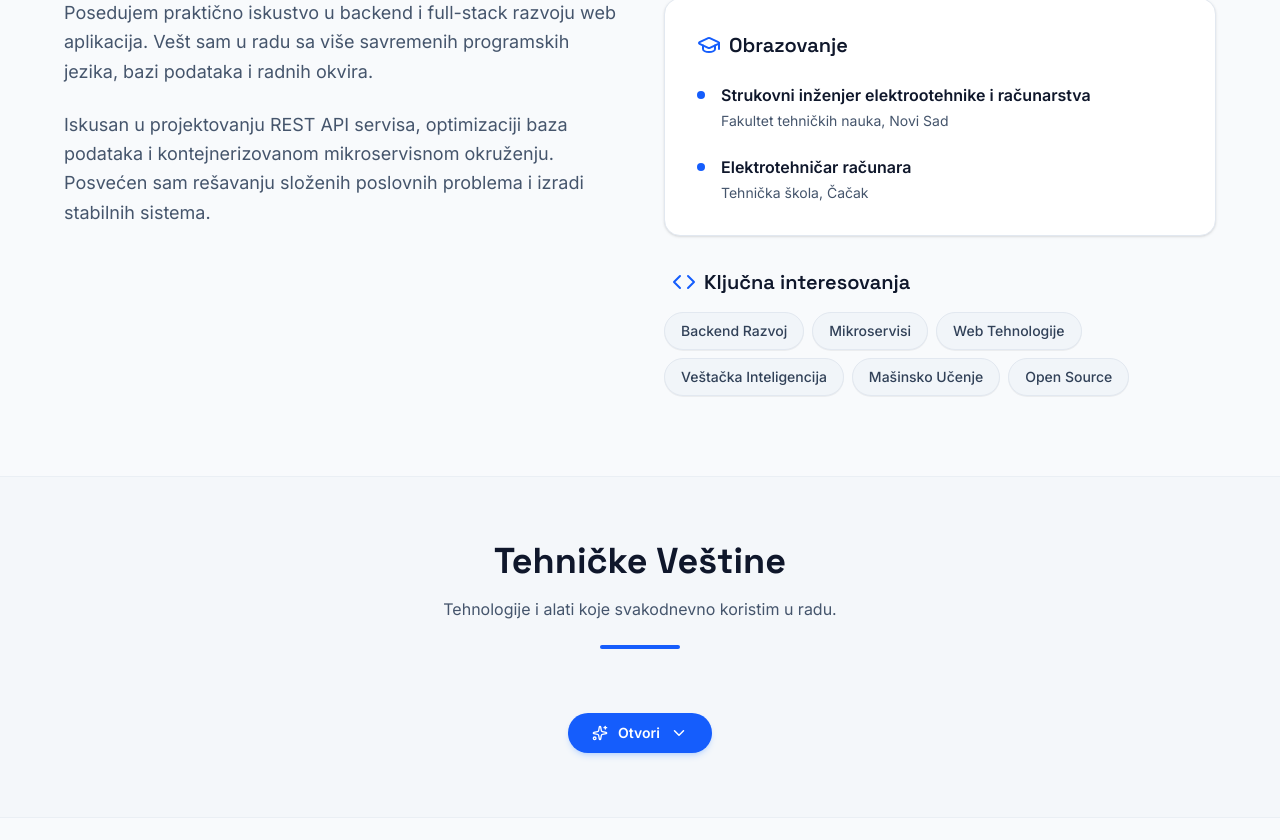
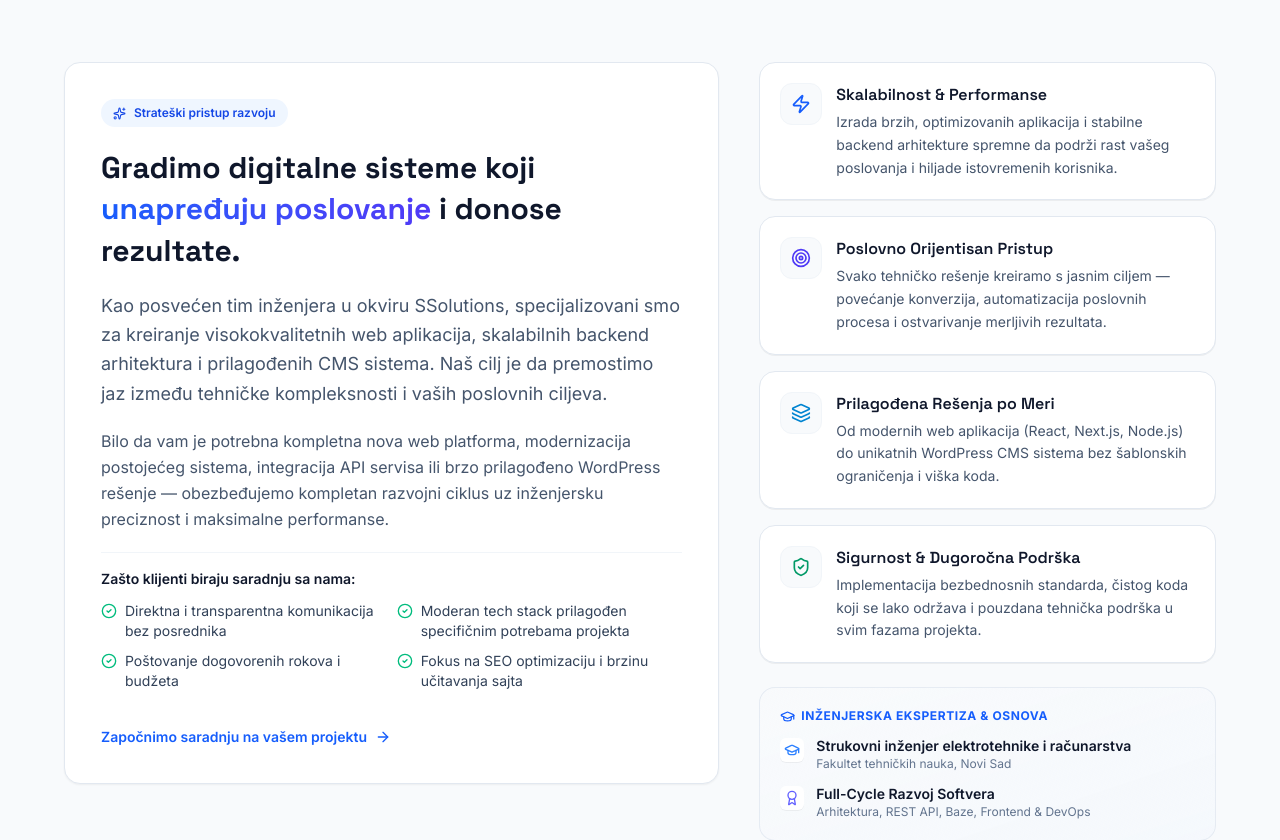
Before and after one commit to Strahinja-Sretenovic/Portfolio, a React (Vite) app: page / in a window 1280 px wide. Shown: the part 1043-1883 px from the top of the page. Built offline with nearby package versions, Linux system fonts and the light colour scheme.

Commit message:
feat: transition to SSolutions branding
Update contact email to ssolutionsrs@gmail.com across all components, refactor the "About" section to focus on business pillars, and improve mail integration links.

```diff
--- a/src/components/About.tsx
+++ b/src/components/About.tsx
@@ -1,114 +1,221 @@
 import { motion } from "motion/react";
 import { SectionHeader } from "./SectionHeader";
-import { GraduationCap, Code } from "lucide-react";
+import {
+  Zap,
+  Target,
+  ShieldCheck,
+  Layers,
+  GraduationCap,
+  Award,
+  CheckCircle2,
+  Sparkles,
+  ArrowRight
+} from "lucide-react";
 import { useLanguage } from "../context/LanguageContext";
 
 export function About() {
   const { language } = useLanguage();
   const isSr = language === "sr";
 
-  const education = [
+  const businessPillars = [
     {
-      degree: isSr ? "Strukovni inženjer elektrootehnike i računarstva" : "B.A.E. – Software & Information Technologies",
-      school: isSr ? "Fakultet tehničkih nauka, Novi Sad" : "Faculty of Technical Sciences, Novi Sad",
+      icon: <Zap className="w-5 h-5 text-blue-600 dark:text-blue-400" />,
+      title: isSr ? "Skalabilnost & Performanse" : "High Performance & Scalability",
+      description: isSr
+        ? "Izrada brzih, optimizovanih aplikacija i stabilne backend arhitekture spremne da podrži rast vašeg poslovanja i hiljade istovremenih korisnika."
+        : "Building lightning-fast, optimized web applications and robust backends designed to scale with your business and traffic surges.",
     },
     {
-      degree: isSr ? "Elektrotehničar računara" : "Electronics Technician",
-      school: isSr ? "Tehnička škola, Čačak" : "Technical School, Čačak",
+      icon: <Target className="w-5 h-5 text-indigo-600 dark:text-indigo-400" />,
+      title: isSr ? "Poslovno Orijentisan Pristup" : "Business-First Development",
+      description: isSr
+        ? "Svako tehničko rešenje kreiramo s jasnim ciljem — povećanje konverzija, automatizacija poslovnih procesa i ostvarivanje merljivih rezultata."
+        : "Every line of code is engineered with clear business outcomes in mind — driving customer conversions, automation, and measurable ROI.",
+    },
+    {
+      icon: <Layers className="w-5 h-5 text-sky-600 dark:text-sky-400" />,
+      title: isSr ? "Prilagođena Rešenja po Meri" : "Tailored Full-Stack Solutions",
+      description: isSr
+        ? "Od modernih web aplikacija (React, Next.js, Node.js) do unikatnih WordPress CMS sistema bez šablonskih ograničenja i viška koda."
+        : "From bespoke web platforms (React, Next.js, Node.js) to custom WordPress CMS solutions engineered without bloat or template constraints.",
+    },
+    {
+      icon: <ShieldCheck className="w-5 h-5 text-emerald-600 dark:text-emerald-400" />,
+      title: isSr ? "Sigurnost & Dugoročna Podrška" : "Security & Long-Term Reliability",
+      description: isSr
+        ? "Implementacija bezbednosnih standarda, čistog koda koji se lako održava i pouzdana tehnička podrška u svim fazama projekta."
+        : "Industry-standard security practices, clean maintainable codebases, and dependable technical support across every project stage.",
     },
   ];
 
-  const interests = isSr
+  const credentials = [
+    {
+      title: isSr ? "Strukovni inženjer elektrotehnike i računarstva" : "B.A.E. – Software & Information Technologies",
+      institution: isSr ? "Fakultet tehničkih nauka, Novi Sad" : "Faculty of Technical Sciences, Novi Sad",
+      icon: <GraduationCap className="w-4 h-4 text-blue-500" />,
+    },
+    {
+      title: isSr ? "Full-Cycle Razvoj Softvera" : "Full-Cycle Software Engineering",
+      institution: isSr ? "Arhitektura, REST API, Baze, Frontend & DevOps" : "Architecture, REST APIs, Databases, Frontend & DevOps",
+      icon: <Award className="w-4 h-4 text-indigo-500" />,
+    },
+  ];
+
+  const keyStrengths = isSr
     ? [
-        "Backend Razvoj",
-        "Mikroservisi",
-        "Web Tehnologije",
-        "Veštačka Inteligencija",
-        "Mašinsko Učenje",
-        "Open Source",
+        "Direktna i transparentna komunikacija bez posrednika",
+        "Moderan tech stack prilagođen specifičnim potrebama projekta",
+        "Poštovanje dogovorenih rokova i budžeta",
+        "Fokus na SEO optimizaciju i brzinu učitavanja sajta",
       ]
     : [
-        "Backend Development",
-        "Microservices",
-        "Web Tech",
-        "AI",
-        "Machine Learning",
-        "Open Source",
+        "Direct, transparent communication without agency middlemen",
+        "Modern tech stack customized to specific project needs",
+        "Strict adherence to project deadlines and agreed budgets",
+        "Deep focus on SEO performance, mobile speed, and usability",
       ];
 
   return (
     <section id="about" className="py-20 px-6">
       <div className="max-w-6xl mx-auto">
-        <SectionHeader title={isSr ? "O Meni" : "About Me"} />
+        <SectionHeader
+          title={isSr ? "O Nama" : "About Us"}
+          subtitle={isSr ? "Pretvaramo kompleksne tehničke zahteve u brza, pouzdana i profitabilna digitalna rešenja." : "Transforming complex technical ideas into fast, scalable, and profitable digital products."}
+        />
 
-        <div className="grid grid-cols-1 lg:grid-cols-2 gap-12 mt-12 items-start">
+        {/* Main Content Grid */}
+        <div className="grid grid-cols-1 lg:grid-cols-12 gap-10 mt-12 items-start">
+          {/* Left Column: Business Bio & Story */}
           <motion.div
-            initial={{ opacity: 0, x: -20 }}
-            whileInView={{ opacity: 1, x: 0 }}
+            initial={{ opacity: 0, y: 20 }}
+            whileInView={{ opacity: 1, y: 0 }}
             viewport={{ once: true }}
             transition={{ duration: 0.5 }}
-            className="prose prose-slate dark:prose-invert"
+            className="lg:col-span-7 space-y-6"
           >
-            <p className="text-lg text-slate-600 dark:text-slate-300 leading-relaxed mb-6">
-              {isSr
-                ? "Posedujem praktično iskustvo u backend i full-stack razvoju web aplikacija. Vešt sam u radu sa više savremenih programskih jezika, bazi podataka i radnih okvira."
-                : "I have hands-on experience in backend and full-stack development. Proficient across multiple programming languages and modern frameworks."}
-            </p>
-            <p className="text-lg text-slate-600 dark:text-slate-300 leading-relaxed">
-              {isSr
-                ? "Iskusan u projektovanju REST API servisa, optimizaciji baza podataka i kontejnerizovanom mikroservisnom okruženju. Posvećen sam rešavanju složenih poslovnih problema i izradi stabilnih sistema."
-                : "Experienced in designing REST APIs, working with databases, and deploying containerised microservices. I enjoy tackling complex logic problems and refining system architectures to ensure they are both scalable and efficient."}
-            </p>
+            <div className="bg-white dark:bg-[#151515] p-7 sm:p-9 rounded-2xl border border-slate-200 dark:border-white/10 shadow-xs space-y-5">
+              <div className="inline-flex items-center gap-2 px-3 py-1.5 rounded-full bg-blue-50 dark:bg-blue-500/10 text-blue-700 dark:text-blue-400 text-xs font-semibold">
+                <Sparkles size={13} />
+                {isSr ? "Strateški pristup razvoju" : "Strategic Software Delivery"}
+              </div>
+
+              <h3 className="text-2xl sm:text-3xl font-display font-bold text-slate-900 dark:text-white leading-snug">
+                {isSr ? (
+                  <>
+                    Gradimo digitalne sisteme koji{" "}
+                    <span className="text-transparent bg-clip-text bg-gradient-to-r from-blue-600 to-indigo-600 dark:from-blue-400 dark:to-indigo-400">
+                      unapređuju poslovanje
+                    </span>{" "}
+                    i donose rezultate.
+                  </>
+                ) : (
+                  <>
+                    Engineering digital systems that{" "}
+                    <span className="text-transparent bg-clip-text bg-gradient-to-r from-blue-600 to-indigo-600 dark:from-blue-400 dark:to-indigo-400">
+                      drive business growth
+                    </span>{" "}
+                    and tangible outcomes.
+                  </>
+                )}
+              </h3>
+
+              <p className="text-slate-600 dark:text-slate-300 text-base sm:text-lg leading-relaxed">
+                {isSr
+                  ? "Kao posvećen tim inženjera u okviru SSolutions, specijalizovani smo za kreiranje visokokvalitetnih web aplikacija, skalabilnih backend arhitektura i prilagođenih CMS sistema. Naš cilj je da premostimo jaz između tehničke kompleksnosti i vaših poslovnih ciljeva."
+                  : "As a dedicated engineering team at SSolutions, we specialize in architecting high-performance web applications, scalable backend infrastructure, and custom CMS platforms. Our mission is bridging technical complexity with real-world business objectives."}
+              </p>
+
+              <p className="text-slate-600 dark:text-slate-300 text-base leading-relaxed">
+                {isSr
+                  ? "Bilo da vam je potrebna kompletna nova web platforma, modernizacija postojećeg sistema, integracija API servisa ili brzo prilagođeno WordPress rešenje — obezbeđujemo kompletan razvojni ciklus uz inženjersku preciznost i maksimalne performanse."
+                  : "Whether you need a full-scale web platform, legacy modernisation, robust API integrations, or a bespoke WordPress solution — we deliver end-to-end development focused on high uptime, speed, and long-term maintainability."}
+              </p>
+
+              {/* Key Value Checklist */}
+              <div className="pt-4 border-t border-slate-100 dark:border-white/5">
+                <h4 className="text-sm font-semibold text-slate-900 dark:text-white mb-3">
+                  {isSr ? "Zašto klijenti biraju saradnju sa nama:" : "Why businesses choose to partner with SSolutions:"}
+                </h4>
+                <div className="grid grid-cols-1 sm:grid-cols-2 gap-2.5">
+                  {keyStrengths.map((strength, idx) => (
+                    <div key={idx} className="flex items-start gap-2 text-xs sm:text-sm text-slate-700 dark:text-slate-300">
+                      <CheckCircle2 size={16} className="text-emerald-500 shrink-0 mt-0.5" />
+                      <span>{strength}</span>
+                    </div>
+                  ))}
+                </div>
+              </div>
+
+              {/* Call to action anchor */}
+              <div className="pt-4 flex items-center gap-4">
+                <a
+                  href="#contact"
+                  className="inline-flex items-center gap-2 text-sm font-semibold text-blue-600 dark:text-blue-400 hover:text-blue-700 dark:hover:text-blue-300 group"
+                >
+                  <span>{isSr ? "Započnimo saradnju na vašem projektu" : "Let's discuss your project"}</span>
+                  <ArrowRight size={16} className="group-hover:translate-x-1 transition-transform" />
+                </a>
+              </div>
+            </div>
           </motion.div>
 
-          <div className="space-y-8">
+          {/* Right Column: 4 Strategic Pillars & Credentials */}
+          <div className="lg:col-span-5 space-y-6">
+            {/* 4 Pillars Grid */}
+            <div className="grid grid-cols-1 gap-4">
+              {businessPillars.map((pillar, idx) => (
+                <motion.div
+                  key={idx}
+                  initial={{ opacity: 0, x: 20 }}
+                  whileInView={{ opacity: 1, x: 0 }}
+                  viewport={{ once: true }}
+                  transition={{ duration: 0.4, delay: idx * 0.1 }}
+                  className="bg-white dark:bg-[#151515] p-5 rounded-2xl border border-slate-200 dark:border-white/10 shadow-2xs hover:border-blue-300 dark:hover:border-blue-500/30 transition-all hover:shadow-xs group"
+                >
+                  <div className="flex items-start gap-3.5">
+                    <div className="p-2.5 rounded-xl bg-slate-50 dark:bg-white/5 border border-slate-100 dark:border-white/5 shrink-0 group-hover:scale-105 transition-transform">
+                      {pillar.icon}
+                    </div>
+                    <div>
+                      <h4 className="font-display font-semibold text-slate-900 dark:text-white text-base mb-1">
+                        {pillar.title}
+                      </h4>
+                      <p className="text-slate-600 dark:text-slate-400 text-xs sm:text-sm leading-relaxed">
+                        {pillar.description}
+                      </p>
+                    </div>
+                  </div>
+                </motion.div>
+              ))}
+            </div>
+
+            {/* Academic & Engineering Foundation */}
             <motion.div
-              initial={{ opacity: 0, x: 30 }}
-              whileInView={{ opacity: 1, x: 0 }}
+              initial={{ opacity: 0, y: 15 }}
+              whileInView={{ opacity: 1, y: 0 }}
               viewport={{ once: true }}
-              transition={{ duration: 0.6, delay: 0.2, ease: [0.21, 0.47, 0.32, 0.98] }}
-              className="bg-white dark:bg-[#151515] p-8 rounded-2xl border border-slate-200 dark:border-white/10 shadow-sm hover:border-blue-300 dark:hover:border-blue-500/30 transition-all hover:shadow-md"
+              transition={{ duration: 0.5, delay: 0.4 }}
+              className="bg-gradient-to-br from-slate-50 to-blue-50/30 dark:from-[#131313] dark:to-[#181a20] p-5 rounded-2xl border border-slate-200/80 dark:border-white/10"
             >
-              <h3 className="flex items-center gap-2 text-xl font-display font-semibold text-slate-900 dark:text-white mb-6">
-                <GraduationCap className="text-blue-600 dark:text-blue-400" />
-                {isSr ? "Obrazovanje" : "Education"}
-              </h3>
-              <div className="space-y-6">
-                {education.map((item, idx) => (
-                  <motion.div
-                    key={idx}
-                    whileHover={{ x: 4 }}
-                    transition={{ type: "spring", stiffness: 400, damping: 25 }}
-                    className="relative pl-6 before:absolute before:left-0 before:top-2 before:w-2 before:h-2 before:bg-blue-600 dark:before:bg-blue-400 before:rounded-full cursor-default"
-                  >
-                    <p className="font-semibold text-slate-900 dark:text-white">{item.degree}</p>
-                    <p className="text-slate-600 dark:text-slate-400 text-sm mt-1">{item.school}</p>
-                  </motion.div>
-                ))}
+              <div className="text-xs uppercase tracking-wider font-bold text-blue-600 dark:text-blue-400 mb-3 flex items-center gap-1.5">
+                <GraduationCap size={15} />
+                <span>{isSr ? "Inženjerska ekspertiza & Osnova" : "Engineering Background & Foundation"}</span>
               </div>
-            </motion.div>
-
-            <motion.div
-              initial={{ opacity: 0, x: 30 }}
-              whileInView={{ opacity: 1, x: 0 }}
-              viewport={{ once: true }}
-              transition={{ duration: 0.6, delay: 0.3, ease: [0.21, 0.47, 0.32, 0.98] }}
-            >
-              <h3 className="flex items-center gap-2 text-xl font-display font-semibold text-slate-900 dark:text-white mb-4 pl-2">
-                <Code className="text-blue-600 dark:text-blue-400" />
-                {isSr ? "Ključna interesovanja" : "Key Interests"}
-              </h3>
-              <div className="flex flex-wrap gap-2">
-                {interests.map((interest, idx) => (
-                  <motion.span
-                    key={idx}
-                    whileHover={{ y: -3, scale: 1.05 }}
-                    whileTap={{ scale: 0.95 }}
-                    transition={{ type: "spring", stiffness: 400, damping: 25 }}
-                    className="px-4 py-2 bg-slate-100 dark:bg-white/5 border border-slate-200 dark:border-white/10 hover:border-blue-400 dark:hover:border-blue-500/40 rounded-full text-sm text-slate-700 dark:text-slate-300 font-medium cursor-default transition-colors shadow-2xs"
-                  >
-                    {interest}
-                  </motion.span>
+              <div className="space-y-3">
+                {credentials.map((cred, idx) => (
+                  <div key={idx} className="flex items-start gap-3">
+                    <div className="mt-0.5 p-1 rounded-md bg-white dark:bg-white/10 shadow-2xs">
+                      {cred.icon}
+                    </div>
+                    <div>
+                      <p className="text-xs sm:text-sm font-semibold text-slate-900 dark:text-white">
+                        {cred.title}
+                      </p>
+                      <p className="text-xs text-slate-500 dark:text-slate-400">
+                        {cred.institution}
+                      </p>
+                    </div>
+                  </div>
                 ))}
               </div>
             </motion.div>
--- a/src/components/FloatingContact.tsx
+++ b/src/components/FloatingContact.tsx
@@ -21,12 +21,14 @@ export function FloatingContact() {
             className="mb-3 flex flex-col gap-2.5 items-end"
           >
             <motion.a
-              href="mailto:sretenovic0315@gmail.com"
+              href="https://mail.google.com/mail/?view=cm&fs=1&to=ssolutionsrs@gmail.com"
+              target="_blank"
+              rel="noopener noreferrer"
               whileHover={{ scale: 1.05, x: -2 }}
               whileTap={{ scale: 0.95 }}
               className="flex items-center gap-2.5 px-4 py-2.5 rounded-full bg-blue-600 text-white font-medium text-xs sm:text-sm shadow-lg hover:bg-blue-500 transition-colors"
             >
-              <span>{isSr ? "Pošaljite Email" : "Send Email"}</span>
+              <span>{isSr ? "Pošaljite Gmail" : "Open Gmail"}</span>
               <Mail size={16} />
             </motion.a>
 
--- a/src/components/Header.tsx
+++ b/src/components/Header.tsx
@@ -58,7 +58,7 @@ export function Header({ currentView = "home", onNavigateHome, onOpenProjects }:
   const isSr = language === "sr";
 
   const navLinks = [
-    { id: "about", name: isSr ? "O meni" : "About", href: "#about" },
+    { id: "about", name: isSr ? "O nama" : "About Us", href: "#about" },
     { id: "skills", name: isSr ? "Veštine" : "Skills", href: "#skills" },
     { id: "experience", name: isSr ? "Iskustvo" : "Experience", href: "#experience" },
     { id: "projects", name: isSr ? "Projekti" : "Projects", href: "#projects", isProjects: true },
```
Also changed, not shown: index.html (+6 -6 lines), src/components/Contact.tsx (+10 -8 lines).
